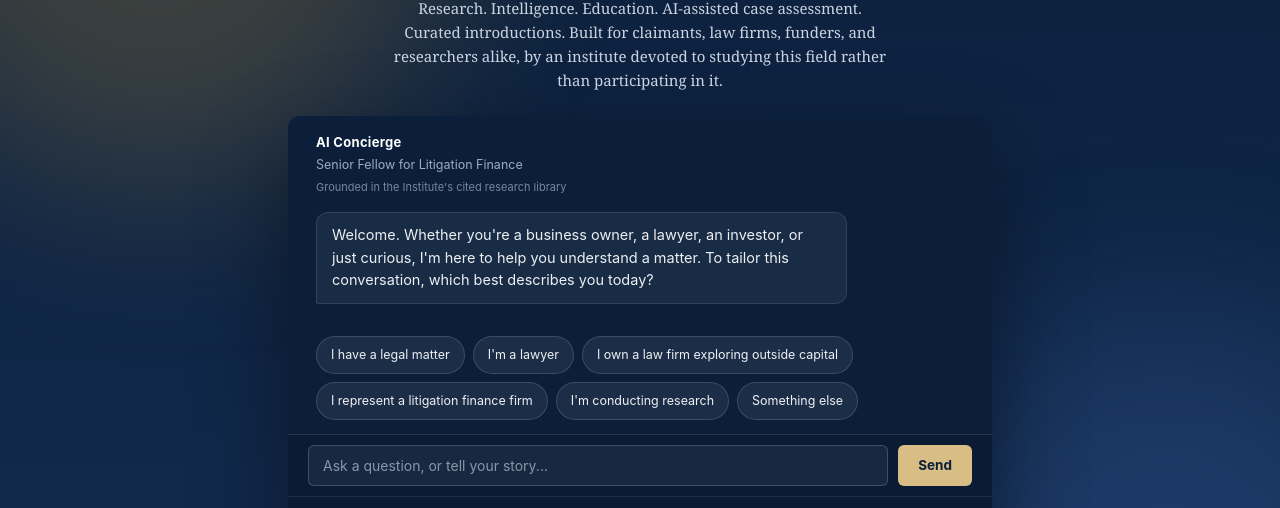
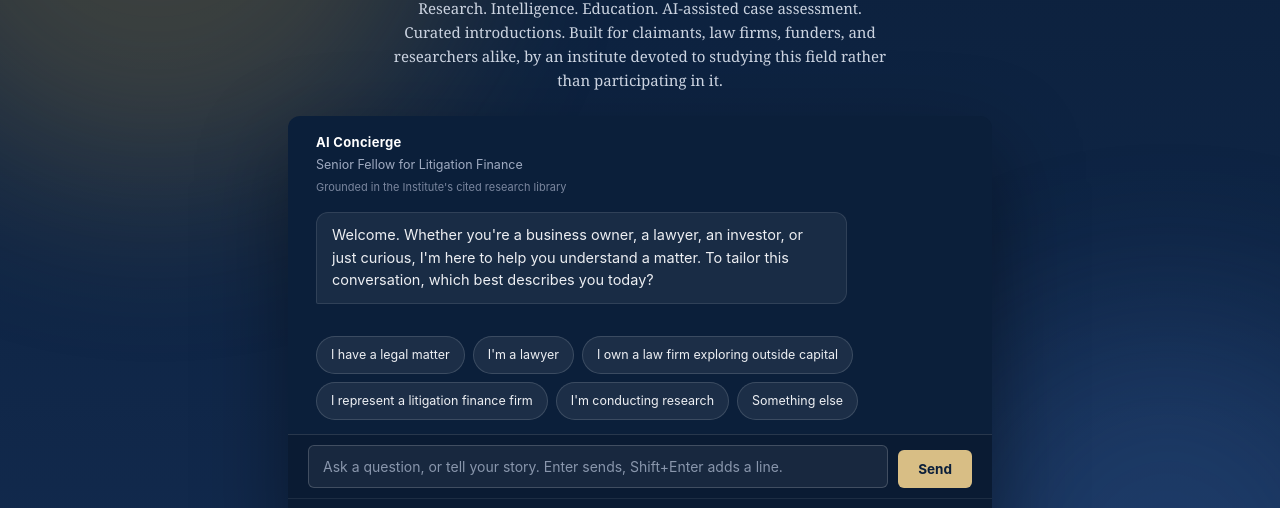
Before and after one commit to russrosenzweig/litigationfinanceinstitute, a website: page index.html in a window 1280 px wide. Shown: the part 281-789 px from the top of the page. Drawn offline with Linux system fonts and the light colour scheme; no server answers.

Commit message:
Concierge input: single-line input becomes auto-growing textarea, Enter sends, Shift+Enter newline

```diff
--- a/concierge-widget.js
+++ b/concierge-widget.js
@@ -250,7 +250,7 @@ function buildFloatingShell(hasExistingConvo){
       <div class="prompt-chip" data-role="other">Something else</div>
     </div>
     <div class="ch-input">
-      <input id="chInput" type="text" placeholder="Ask a question, or tell your story..." />
+      <textarea id="chInput" rows="1" placeholder="Ask a question, or tell your story. Enter sends, Shift+Enter adds a line." aria-label="Message the Concierge"></textarea>
       <button id="chSend">Send</button>
     </div>
     <div class="ch-followup">
@@ -608,7 +608,7 @@ function wireLogic(){
     const val = chInput.value.trim();
     if(!val) return;
     addMsg('user', val);
-    chInput.value = '';
+    chInput.value = ''; chInput.style.height = 'auto';
     if(LIVE){ askLive(val); return; }
     const matched = findDemoMatch(val);
     const typing = showTyping();
@@ -621,7 +621,18 @@ function wireLogic(){
     }, 900);
   }
   if(chSend) chSend.addEventListener('click', sendCustom);
-  if(chInput) chInput.addEventListener('keydown', function(e){ if(e.key === 'Enter') sendCustom(); });
+  if(chInput){
+    // Enter sends, Shift+Enter inserts a newline. The box was a single-line
+    // input until September 2026; a visitor pasting a multi-paragraph story
+    // into it produced a fragment, then a second full paste, then confusion.
+    chInput.addEventListener('keydown', function(e){
+      if(e.key === 'Enter' && !e.shiftKey){ e.preventDefault(); sendCustom(); }
+    });
+    // Auto-grow to the content, capped so the log stays visible.
+    function autosize(){ chInput.style.height = 'auto'; chInput.style.height = Math.min(chInput.scrollHeight, 160) + 'px'; }
+    chInput.addEventListener('input', autosize);
+    chInput.addEventListener('paste', function(){ setTimeout(autosize, 0); });
+  }
 
   const followupToggle = document.getElementById('followupToggle');
   const followupForm = document.getElementById('followupForm');
--- a/index.html
+++ b/index.html
@@ -143,7 +143,7 @@
         <div class="prompt-chip" data-role="other">Something else</div>
       </div>
       <div class="ch-input">
-        <input id="chInput" type="text" placeholder="Ask a question, or tell your story..." />
+        <textarea id="chInput" rows="1" placeholder="Ask a question, or tell your story. Enter sends, Shift+Enter adds a line." aria-label="Message the Concierge"></textarea>
         <button id="chSend">Send</button>
       </div>
       <div class="ch-followup">
--- a/styles.css
+++ b/styles.css
@@ -135,14 +135,16 @@ nav{display:flex; align-items:center; justify-content:space-between; padding:18p
 }
 .prompt-chip:hover{background:rgba(255,255,255,.14);}
 .ch-input{border-top:1px solid rgba(255,255,255,.12); padding:10px 20px; display:flex; gap:10px; background:rgba(0,0,0,.12);}
-.ch-input input{
+.ch-input input, .ch-input textarea{
   flex:1; border:1px solid rgba(255,255,255,.18); border-radius:6px; padding:11px 14px; font-family:-apple-system,sans-serif;
   font-size:14px; background:rgba(255,255,255,.06); color:#fff;
 }
-.ch-input input::placeholder{color:#8996AC;}
+.ch-input input::placeholder, .ch-input textarea::placeholder{color:#8996AC;}
+.ch-input textarea{resize:none; line-height:1.4; max-height:160px; overflow-y:auto;}
+.ch-input{align-items:flex-end;}
 .ch-input button{
   background:var(--gold-light); color:var(--navy); border:none; padding:0 20px; border-radius:6px; font-family:-apple-system,sans-serif;
-  font-weight:700; font-size:13.5px; cursor:pointer;
+  font-weight:700; font-size:13.5px; cursor:pointer; padding:11px 20px; align-self:flex-end;
 }
 .typing{display:inline-flex; gap:4px; padding:11px 15px;}
 .typing span{width:5px; height:5px; background:#9FAAC0; border-radius:50%; animation:blink 1.2s infinite;}
```
